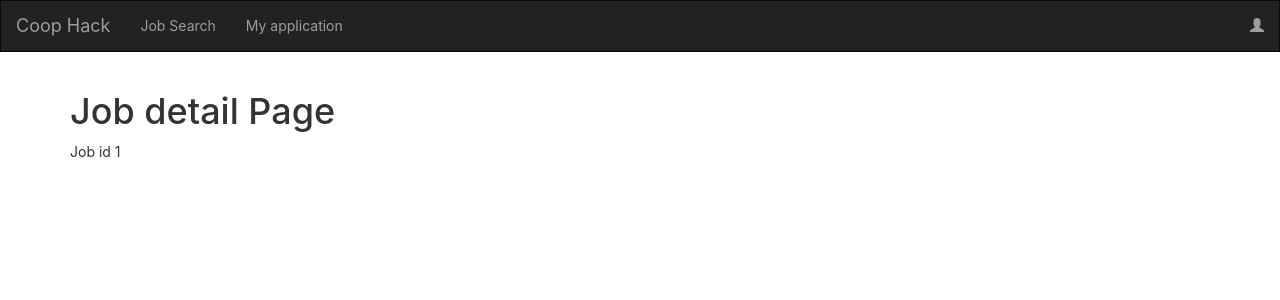
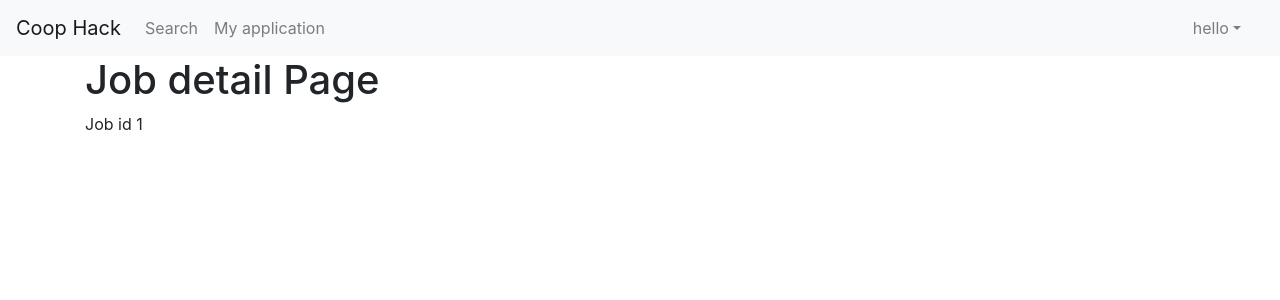
Before and after one commit to dngen049/coop-hack, a React (Create React App) app: page /Job/1 in a window 1280 px wide. Shown: the top 300 px of the page. Built offline with nearby package versions, Linux system fonts and the light colour scheme.

Commit message:
Made some change in the navbar and login boostrap

```diff
--- a/public/index.html
+++ b/public/index.html
@@ -19,9 +19,24 @@
       work correctly both with client-side routing and a non-root public URL.
       Learn how to configure a non-root public URL by running `npm run build`.
     -->
-    <link rel="stylesheet" href="https://maxcdn.bootstrapcdn.com/bootstrap/3.4.0/css/bootstrap.min.css">
-  <script src="https://ajax.googleapis.com/ajax/libs/jquery/3.4.1/jquery.min.js"></script>
-  <script src="https://maxcdn.bootstrapcdn.com/bootstrap/3.4.0/js/bootstrap.min.js"></script>
+    <!-- <link rel="stylesheet" href="https://maxcdn.bootstrapcdn.com/bootstrap/3.4.0/css/bootstrap.min.css">  -->
+    <!-- <script src="https://ajax.googleapis.com/ajax/libs/jquery/3.4.1/jquery.min.js"></script> -->
+     <!-- <script src="https://maxcdn.bootstrapcdn.com/bootstrap/3.4.0/js/bootstrap.min.js"></script> -->
+
+
+   <script src="https://code.jquery.com/jquery-3.3.1.slim.min.js"
+      integrity="sha384-q8i/X+965DzO0rT7abK41JStQIAqVgRVzpbzo5smXKp4YfRvH+8abtTE1Pi6jizo"
+      crossorigin="anonymous"></script>
+
+
+
+
+      <script src="https://stackpath.bootstrapcdn.com/bootstrap/4.1.0/js/bootstrap.min.js"
+      integrity="sha384-uefMccjFJAIv6A+rW+L4AHf99KvxDjWSu1z9VI8SKNVmz4sk7buKt/6v9KI65qnm"
+      crossorigin="anonymous"></script>
+
+       <!-- <link href="https://maxcdn.bootstrapcdn.com/bootstrap/3.3.7/css/bootstrap.min.css" rel="stylesheet"> -->
+
 
     <title>CoopHack</title>
   </head>
--- a/src/App.js
+++ b/src/App.js
@@ -8,7 +8,7 @@ import AppPage from './pages/ApplicationPage'
 import Profile from './pages/ProfilePage'
 import Search from './pages/SearchPage'
 import Job from './pages/JobDetailPage'
-import NavBar from './component/NavBar';
+import NavBar from './component/NavigationBar';
 import './App.css';
 
 
--- a/src/component/LogIn.js
+++ b/src/component/LogIn.js
@@ -1,5 +1,5 @@
 import React from 'react';
-import { Button, FormGroup, FormControl } from "react-bootstrap"
+import { Button, FormGroup, FormControl, Form } from "react-bootstrap"
 import {withRouter} from 'react-router';
 import './Login.css';
 
@@ -10,7 +10,8 @@ class LogIn extends React.Component{
             email: "",
             password: "",
             confirmpassword : "",
-            LogMode: true
+            LogMode: true,
+            validated:false,
 
         };
 
@@ -26,15 +27,23 @@ class LogIn extends React.Component{
 
     handleChange = event => {
         this.setState({
-        [event.target.id]: event.target.value
+        [event.target.id]: event.target.value, validated:false
     });
     }
 
     handleSubmit = event => {
         event.preventDefault();
-        console.log(this.state.email + ": " + this.state.password);
+        var re = /^(([^<>()\[\]\\.,;:\s@"]+(\.[^<>()\[\]\\.,;:\s@"]+)*)|(".+"))@((\[[0-9]{1,3}\.[0-9]{1,3}\.[0-9]{1,3}\.[0-9]{1,3}\])|(([a-zA-Z\-0-9]+\.)+[a-zA-Z]{2,}))$/;
+        if(re.test(String(this.state.email).toLowerCase())){
+            // console.log(this.state.email + ": " + this.state.password);
 
             this.props.history.push('/HomePage')
+        }else{
+            this.setState({ validated: true });
+        }
+
+
+
     }
     render(){
         let ForgortPassA = {
@@ -52,28 +61,40 @@ class LogIn extends React.Component{
             <div className="Login" style={{margin:"15px"}}>
 
                 <h3 style={{marginBottom:"20px"}}>{this.state.LogMode ? "Login" : "Sign up"}</h3>
-                <form onSubmit={this.handleSubmit}>
-                <FormGroup controlId="email" bsSize="large">
+                <Form noValidate   onSubmit={this.handleSubmit}>
+                    <FormGroup controlId="email" >
 
                         <FormControl
                         placeholder="Email"
-                    autoFocus
+
+                        isInvalid = {this.state.validated}
                         type="email"
                         value={this.state.email}
+                        required
                         onChange={this.handleChange}
                         />
+                        <FormControl.Feedback type="invalid">
+                            invalid Email
+                        </FormControl.Feedback>
                     </FormGroup>
-                <FormGroup controlId="password" bsSize="large">
+
+                     <FormGroup controlId="password">
 
                         <FormControl
+
+                        isInvalid = {this.state.validated}
                         placeholder="Password"
                         value={this.state.password}
                         onChange={this.handleChange}
+                        required
                         type="password"
                         />
+                        <FormControl.Feedback  type="invalid">
+                            Invalid Password
+                        </FormControl.Feedback>
                     </FormGroup>
 
-                <FormGroup controlId="confirmpassword" bsSize="large" hidden={this.state.LogMode}>
+                    <FormGroup controlId="confirmpassword"  hidden={this.state.LogMode}>
 
                         <FormControl
                         placeholder="Confirm password"
@@ -81,7 +102,9 @@ class LogIn extends React.Component{
                         onChange={this.handleChange}
                         type="password"
                         />
+                        <Form.Text style={{textAlign:"left"}}>Make sure it's the same password</Form.Text>
                     </FormGroup>
+
 
                     <div style={{display:"flex", justifyContent:"space-between"}}>
                         <div style={{textAlign:"left"}} >
@@ -105,7 +128,7 @@ class LogIn extends React.Component{
                     </div>
 
 
-                </form>
+                </Form>
             </div>
         )
     }
--- a/src/component/NavBar.js
+++ /dev/null
@@ -1,55 +0,0 @@
-import React from 'react';
-import {withRouter} from 'react-router';
-import { Link } from 'react-router-dom'
-
-
-class Nav extends React.Component {
-    constructor(props){
-        super(props);
-    }
-
-    render() {
-        let navStyle = {
-        };
-        if(this.props.location.pathname == '/'){
-            navStyle = {
-                padding: '0',
-                border_radius: '0',
-                visibility: 'hidden'
-            };
-        }else{
-            navStyle = {
-                padding: '0',
-                borderRadius: '0'
-            };
-        }
-
-      return (
-        <nav style={navStyle}  class="navbar navbar-inverse">
-        <div class="container-fluid">
-          <div class="navbar-header">
-            <Link  class="navbar-brand" to="/HomePage">Coop Hack</Link>
-          </div>
-          <ul class="nav navbar-nav">
-            <li ><Link activeClassName="active" className="Nav__link" to="/Search">Job Search</Link></li>
-            <li ><Link activeClassName="active" className="Nav__link" to="/App">My application</Link></li>
-
-
-          </ul>
-          <ul class="nav navbar-nav navbar-right">
-              <li class="dropdown"><a class="dropdown-toggle" data-toggle="dropdown" href="#"><span class="glyphicon glyphicon-user"></span></a>
-                  <ul class="dropdown-menu">
-                        <li><a className="Nav__link" ><span class="glyphicon glyphicon-cog"></span> Setting</a></li>
-                        <li> <Link className="Nav__link" to="/Profile"> <span class="glyphicon glyphicon-home"></span> Profile</Link></li>
-                        <li><Link className="Nav__link" to="/"><span class="glyphicon glyphicon-log-out"></span> Logout</Link></li>
-                  </ul>
-              </li>
-          </ul>
-        </div>
-      </nav>
-      );
-    }
-  }
-
-
-export default  withRouter(Nav);
--- /dev/null
+++ b/src/component/NavigationBar.js
@@ -0,0 +1,81 @@
+import React from 'react';
+import {withRouter} from 'react-router';
+import { Link } from 'react-router-dom'
+import { Navbar,NavDropdown, Nav, Glyphicon } from "react-bootstrap"
+
+class NavigationBar extends React.Component {
+    constructor(props){
+        super(props);
+    }
+
+    render() {
+      const navDropdownTitle = (<span className="glyphicon glyphicon-user"></span>);
+        let navStyle = {
+        };
+        if(this.props.location.pathname == '/'){
+            navStyle = {
+                padding: '0',
+                border_radius: '0',
+                visibility: 'hidden'
+            };
+        }else{
+            navStyle = {
+                padding: '0',
+                borderRadius: '0'
+            };
+        }
+
+      return (
+        <Navbar  bg="light" >
+        <Navbar.Brand as={Link} to="/HomePage">Coop Hack</Navbar.Brand>
+        <Navbar.Toggle aria-controls="basic-navbar-nav" />
+        <Navbar.Collapse  id="basic-navbar-nav">
+          <Nav className="mr-auto">
+            <Nav.Link as={Link} to="/Search" > Search</Nav.Link>
+            <Nav.Link as={Link} to="/App">My application</Nav.Link>
+
+          </Nav>
+          <Nav>
+              <NavDropdown  title="hello" className="pull-right"  id="basic-nav-dropdown" style={{
+                marginRight: 15
+              }} pullRight="false" >
+                <NavDropdown.Item href="#"><span className="glyphicon glyphicon-cog"></span> Setting</NavDropdown.Item>
+                <NavDropdown.Item as={Link} to="/Profile"> <span className="glyphicon glyphicon-home"></span> Profile</NavDropdown.Item>
+                <NavDropdown.Item as={Link} to="/" ><span className="glyphicon glyphicon-log-out"></span> Logout</NavDropdown.Item>
+
+              </NavDropdown>
+          </Nav>
+
+        </Navbar.Collapse >
+      </Navbar>
+      );
+    }
+  }
+
+
+export default  withRouter(NavigationBar);
+
+
+
+{/* <nav style={navStyle}  class="navbar navbar-inverse">
+<div class="container-fluid">
+  <div class="navbar-header">
+    <Link  class="navbar-brand" to="/HomePage">Coop Hack</Link>
+  </div>
+  <ul class="nav navbar-nav">
+    <li ><Link activeClassName="active" className="Nav__link" to="/Search">Job Search</Link></li>
+    <li ><Link activeClassName="active" className="Nav__link" to="/App">My application</Link></li>
+
+
+  </ul>
+  <ul class="nav navbar-nav navbar-right">
+      <li class="dropdown"><a class="dropdown-toggle" data-toggle="dropdown" href="#"><span class="glyphicon glyphicon-user"></span></a>
+          <ul class="dropdown-menu">
+                <li><a className="Nav__link" ><span class="glyphicon glyphicon-cog"></span> Setting</a></li>
+                <li> <Link className="Nav__link" to="/Profile"> <span class="glyphicon glyphicon-home"></span> Profile</Link></li>
+                <li><Link className="Nav__link" to="/"><span class="glyphicon glyphicon-log-out"></span> Logout</Link></li>
+          </ul>
+      </li>
+  </ul>
+</div>
+</nav> */}
--- a/src/index.css
+++ b/src/index.css
@@ -6,6 +6,7 @@ body {
   -webkit-font-smoothing: antialiased;
   -moz-osx-font-smoothing: grayscale;
   min-height: 100vh;
+
 }
 
 code {
--- a/src/index.js
+++ b/src/index.js
@@ -2,7 +2,9 @@ import React from 'react'
 import { render } from 'react-dom'
 import { BrowserRouter } from 'react-router-dom'
 import App from './App'
+import 'bootstrap/dist/css/bootstrap.css';
 import './index.css';
+
 render(
   <BrowserRouter>
     <App />
```
Also changed, not shown: package.json (+6 -1 lines), 2 other files (tests, documents, lock files or other folders). Lines whose indentation alone changed are shown as unchanged.
